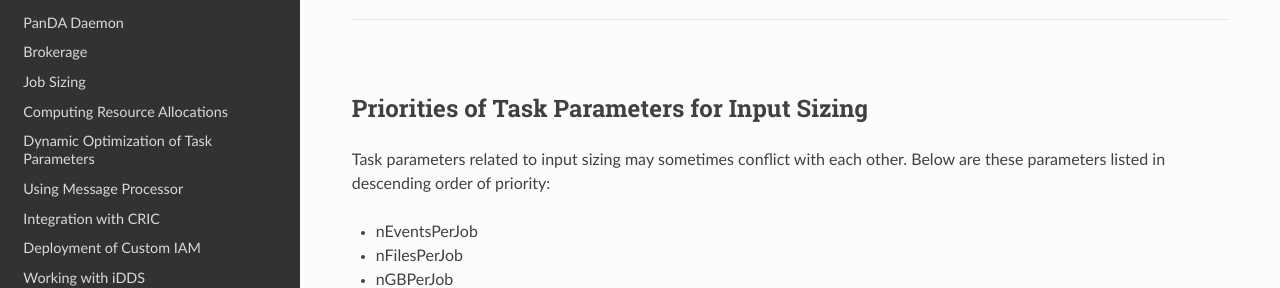
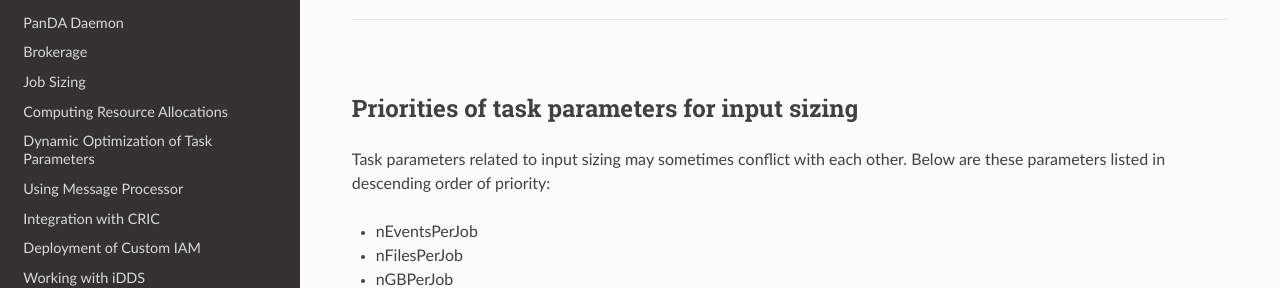
Before and after one commit to PanDAWMS/panda-docs, a Sphinx documentation site: the page built from docs/source/advanced/task_params.rst, in a window 1280 px wide and 900 px high, scrolled down 3636 px. Shown: the part 226-514 px from the top of the window. Built offline with Sphinx 7.4.7 and the Read the Docs theme 2.0.0, drawn with Linux system fonts in a browser that asks for light colours; pages that are not in the unit, such as notebooks, are missing from menus.

```diff
--- a/docs/source/advanced/task_params.rst
+++ b/docs/source/advanced/task_params.rst
@@ -449,7 +449,7 @@ where applicable, corresponding two-letter codes.
 
 |br|
 
-Priorities of Task Parameters for Input Sizing
+Priorities of task parameters for input sizing
 ^^^^^^^^^^^^^^^^^^^^^^^^^^^^^^^^^^^^^^^^^^^^^^^^^
 
 Task parameters related to input sizing may sometimes conflict with each other. Below are these parameters listed in descending order of priority:
```
